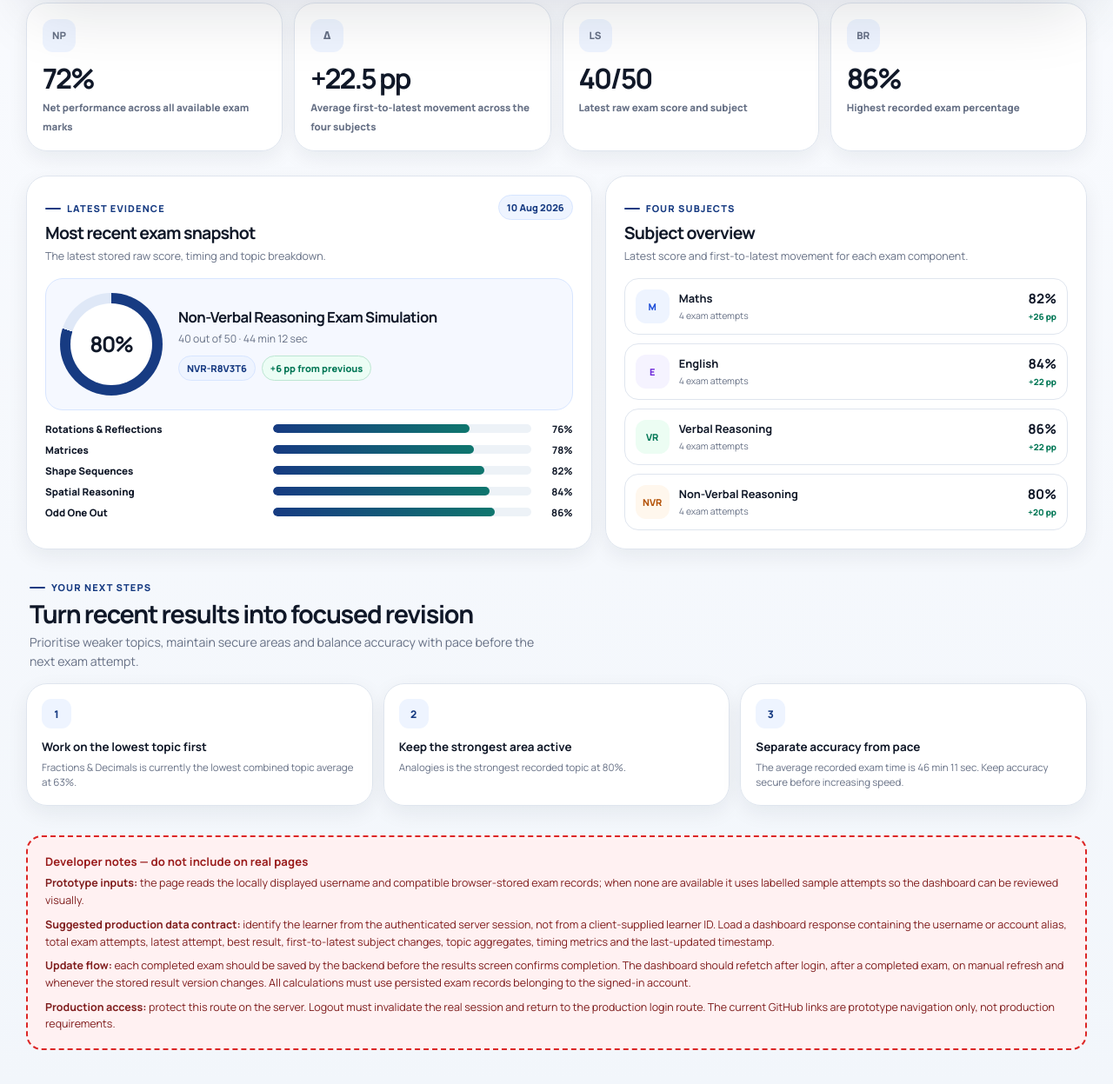
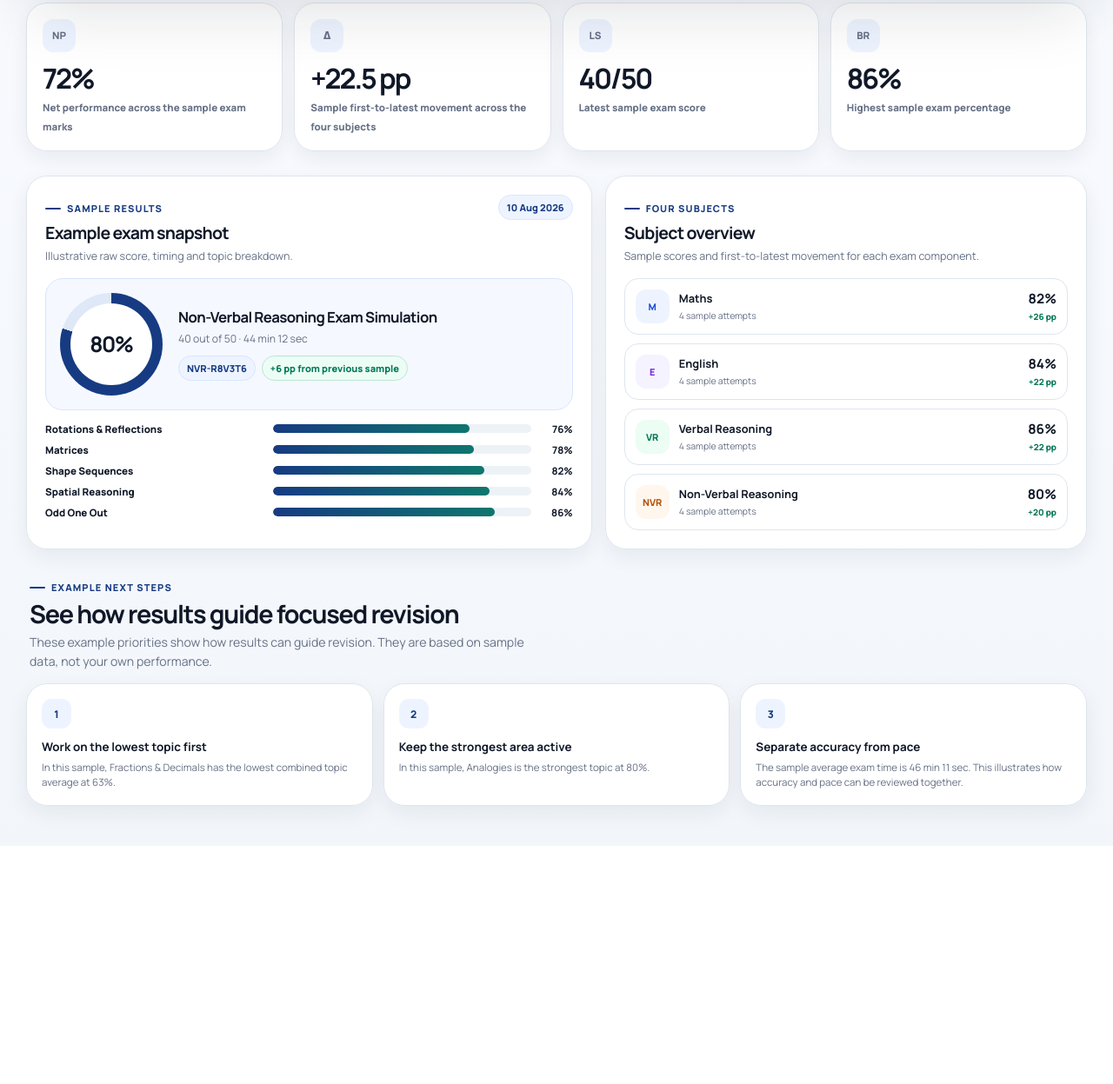
Before and after one commit to mathbase1/11-plus-dashboard, a plain HTML site: page index.html in a window 1280 px wide. Shown: the part 539-1786 px from the top of the page at 87% size. After the commit the page ends 1512 px from the top, so only its background shows below. Drawn offline with Linux system fonts and the light colour scheme.

Commit message:
Update index.html

```diff
--- a/index.html
+++ b/index.html
@@ -1,13 +1,11 @@
-
-
 <!doctype html>
 <html lang="en-GB">
 <head>
   <meta charset="utf-8">
   <meta name="viewport" content="width=device-width, initial-scale=1">
   <meta name="theme-color" content="#0b214a">
-  <meta name="description" content="A clean 11+ learner dashboard showing concise exam performance evidence and priorities.">
-  <title>11+ Dashboard | MathBase Prep</title>
+  <meta name="description" content="Explore the MathBase Prep 11+ dashboard with illustrative sample scores, progress and revision priorities. This is a sample product preview, not a real learner record.">
+  <title>11+ Dashboard Preview | MathBase Prep</title>
   <link rel="preconnect" href="https://fonts.googleapis.com">
   <link rel="preconnect" href="https://fonts.gstatic.com" crossorigin>
   <link href="https://fonts.googleapis.com/css2?family=Manrope:wght@400;500;600;700;800&display=swap" rel="stylesheet">
@@ -189,22 +187,6 @@ h1, h2, h3, p { margin-top: 0; }
 .primary-button svg { flex: 0 0 auto; width: 17px; height: 17px; }
 .primary-button:hover { transform: translateY(-2px); background: var(--navy-dark); box-shadow: 0 15px 32px rgba(23,59,130,.26); }
 
-.developer-notes {
-  margin-top: 34px;
-  padding: 18px 20px;
-  border: 2px dashed #dc2626;
-  border-radius: 18px;
-  background: #fff1f2;
-  color: #7f1d1d;
-  font-size: .78rem;
-  line-height: 1.58;
-}
-.developer-notes strong { display: block; margin-bottom: 5px; color: #991b1b; font-size: .82rem; letter-spacing: .01em; }
-.developer-notes p { margin: 0 0 8px; }
-.developer-notes p:last-child { margin-bottom: 0; }
-.developer-notes ul { margin: 8px 0 0; padding-left: 20px; }
-.developer-notes li { margin: 4px 0; }
-.developer-notes b { color: #7f1d1d; }
 
 @media (max-width: 900px) {
   .topbar { position: relative; top: auto; }
@@ -231,7 +213,6 @@ h1, h2, h3, p { margin-top: 0; }
   .topbar { min-height: 64px; border-radius: 18px; }
   .brand-copy span { display: none; }
   .section-heading { align-items: flex-start; flex-direction: column; gap: 9px; }
-  .developer-notes { padding: 16px; }
 }
 @media (prefers-reduced-motion: reduce) {
   html { scroll-behavior: auto; }
@@ -320,45 +301,41 @@ h1, h2, h3, p { margin-top: 0; }
 
 <main>
   <section class="dashboard-hero" aria-labelledby="pageTitle">
-    <div><div class="eyebrow">Student dashboard</div><h1 id="pageTitle"><span data-greeting>Hello</span>, <span data-username>Learner</span>.</h1><p class="lead">Review recent exam results, monitor progress across all four subjects and see the areas that need attention next.</p></div>
-    <aside class="profile-card" aria-label="Learner snapshot">
-      <div class="profile-head"><span class="profile-avatar" data-user-initials>L</span><div><strong data-username>Learner</strong><span>Signed-in learner account</span></div></div>
-      <div class="profile-mini-grid"><div class="profile-mini"><strong data-hero-attempts>0</strong><span>exam attempts recorded</span></div><div class="profile-mini"><strong data-hero-latest>—</strong><span>latest exam result</span></div><div class="profile-mini"><strong data-hero-improvement>—</strong><span>average improvement</span></div><div class="profile-mini"><strong data-hero-focus>—</strong><span>current priority topic</span></div></div>
+    <div><div class="eyebrow">Sample product preview</div><h1 id="pageTitle"><span data-greeting>Hello</span>, <span data-username>Learner</span>.</h1><p class="lead">Explore example exam results, progress across all four subjects and revision priorities. <strong>All scores, dates, timings and progress shown are sample data, not real learner results.</strong></p></div>
+    <aside class="profile-card" aria-label="Sample learner snapshot">
+      <div class="profile-head"><span class="profile-avatar" data-user-initials>L</span><div><strong data-username>Learner</strong><span>Preview profile · sample data</span></div></div>
+      <div class="profile-mini-grid"><div class="profile-mini"><strong data-hero-attempts>0</strong><span>sample exam attempts</span></div><div class="profile-mini"><strong data-hero-latest>—</strong><span>latest sample result</span></div><div class="profile-mini"><strong data-hero-improvement>—</strong><span>sample average improvement</span></div><div class="profile-mini"><strong data-hero-focus>—</strong><span>example priority topic</span></div></div>
     </aside>
   </section>
 
-  <section class="kpi-grid" aria-label="Exam summary">
-    <article class="card kpi-card"><span class="kpi-icon">NP</span><strong data-net-performance>—</strong><span>Net performance across all available exam marks</span></article>
-    <article class="card kpi-card"><span class="kpi-icon">Δ</span><strong data-net-improvement>—</strong><span>Average first-to-latest movement across the four subjects</span></article>
-    <article class="card kpi-card"><span class="kpi-icon">LS</span><strong data-latest-score>—</strong><span>Latest raw exam score and subject</span></article>
-    <article class="card kpi-card"><span class="kpi-icon">BR</span><strong data-best-result>—</strong><span>Highest recorded exam percentage</span></article>
+  <section class="kpi-grid" aria-label="Sample exam summary">
+    <article class="card kpi-card"><span class="kpi-icon">NP</span><strong data-net-performance>—</strong><span>Net performance across the sample exam marks</span></article>
+    <article class="card kpi-card"><span class="kpi-icon">Δ</span><strong data-net-improvement>—</strong><span>Sample first-to-latest movement across the four subjects</span></article>
+    <article class="card kpi-card"><span class="kpi-icon">LS</span><strong data-latest-score>—</strong><span>Latest sample exam score</span></article>
+    <article class="card kpi-card"><span class="kpi-icon">BR</span><strong data-best-result>—</strong><span>Highest sample exam percentage</span></article>
   </section>
 
-  <section class="section dashboard-grid" aria-label="Current exam evidence">
+  <section class="section dashboard-grid" aria-label="Sample exam evidence">
     <article class="card dashboard-panel">
-      <div class="panel-head"><div><div class="section-kicker">Latest evidence</div><h2>Most recent exam snapshot</h2><p>The latest stored raw score, timing and topic breakdown.</p></div><span class="pill blue" data-latest-date>—</span></div>
+      <div class="panel-head"><div><div class="section-kicker">Sample results</div><h2>Example exam snapshot</h2><p>Illustrative raw score, timing and topic breakdown.</p></div><span class="pill blue" data-latest-date>—</span></div>
       <div id="latestExamPanel"></div>
     </article>
     <article class="card dashboard-panel">
-      <div class="panel-head"><div><div class="section-kicker">Four subjects</div><h2>Subject overview</h2><p>Latest score and first-to-latest movement for each exam component.</p></div></div>
+      <div class="panel-head"><div><div class="section-kicker">Four subjects</div><h2>Subject overview</h2><p>Sample scores and first-to-latest movement for each exam component.</p></div></div>
       <div class="subject-list" id="dashboardSubjectList"></div>
     </article>
   </section>
 
   <section class="section" aria-labelledby="focusTitle">
-    <div class="section-heading"><div><div class="section-kicker">Your next steps</div><h2 id="focusTitle">Turn recent results into focused revision</h2><p>Prioritise weaker topics, maintain secure areas and balance accuracy with pace before the next exam attempt.</p></div></div>
+    <div class="section-heading"><div><div class="section-kicker">Example next steps</div><h2 id="focusTitle">See how results guide focused revision</h2><p>These example priorities show how results can guide revision. They are based on sample data, not your own performance.</p></div></div>
     <div class="focus-grid">
-      <article class="card focus-item"><span class="focus-number">1</span><strong>Work on the lowest topic first</strong><p data-focus-message>Loading the current priority from exam evidence…</p></article>
-      <article class="card focus-item"><span class="focus-number">2</span><strong>Keep the strongest area active</strong><p data-strong-message>Loading the strongest recorded topic…</p></article>
-      <article class="card focus-item"><span class="focus-number">3</span><strong>Separate accuracy from pace</strong><p data-pace-message>Loading the recent timing signal…</p></article>
+      <article class="card focus-item"><span class="focus-number">1</span><strong>Work on the lowest topic first</strong><p data-focus-message>Loading an example priority from the sample results…</p></article>
+      <article class="card focus-item"><span class="focus-number">2</span><strong>Keep the strongest area active</strong><p data-strong-message>Loading the strongest topic in the sample…</p></article>
+      <article class="card focus-item"><span class="focus-number">3</span><strong>Separate accuracy from pace</strong><p data-pace-message>Loading the sample timing summary…</p></article>
     </div>
   </section>
 </main>
-<aside class="developer-notes"><strong>Developer notes — do not include on real pages</strong>
-<p><b>Prototype inputs:</b> the page reads the locally displayed username and compatible browser-stored exam records; when none are available it uses labelled sample attempts so the dashboard can be reviewed visually.</p>
-<p><b>Suggested production data contract:</b> identify the learner from the authenticated server session, not from a client-supplied learner ID. Load a dashboard response containing the username or account alias, total exam attempts, latest attempt, best result, first-to-latest subject changes, topic aggregates, timing metrics and the last-updated timestamp.</p>
-<p><b>Update flow:</b> each completed exam should be saved by the backend before the results screen confirms completion. The dashboard should refetch after login, after a completed exam, on manual refresh and whenever the stored result version changes. All calculations must use persisted exam records belonging to the signed-in account.</p>
-<p><b>Production access:</b> protect this route on the server. Logout must invalidate the real session and return to the production login route. The current GitHub links are prototype navigation only, not production requirements.</p></aside>
+
 </div>
   <script>
 const MATHBASE_ROUTES = Object.freeze({"dashboard": "https://mathbase1.github.io/11-plus-dashboard/", "practice": "https://mathbase1.github.io/11-plus-practice-menu/", "exams": "https://mathbase1.github.io/11-plus-exams-menu/", "performance": "https://mathbase1.github.io/data/", "login": "https://mathbase1.github.io/11plus-pem/", "mathsPractice": "https://mathbase1.github.io/11plus-practice-quest/", "englishPractice": "https://mathbase1.github.io/eleven-plus-English-practice/", "verbalPractice": "https://mathbase1.github.io/eleven-plus-verbal-reasoning-practice/", "nonverbalPractice": "https://mathbase1.github.io/nvr-prac/", "mathsExam": "https://mathbase1.github.io/11plus-exam/", "englishExam": "https://mathbase1.github.io/eleven-plus-English-exam/", "verbalExam": "https://mathbase1.github.io/eleven-plus-verbal-reasoning-exam/", "nonverbalExam": "https://mathbase1.github.io/nvr-exam/"});
@@ -532,28 +509,12 @@ function collectPossibleAttemptArrays(parsed) {
 }
 
 function loadExamAttempts() {
-  const live = [];
-  try {
-    if (Array.isArray(window.MATHBASE_EXAM_ATTEMPTS)) {
-      window.MATHBASE_EXAM_ATTEMPTS.forEach((raw, index) => { const item = normaliseAttempt(raw, index, "injected"); if (item) live.push(item); });
-    }
-    for (let keyIndex = 0; keyIndex < localStorage.length; keyIndex += 1) {
-      const key = localStorage.key(keyIndex);
-      if (!key) continue;
-      let parsed;
-      try { parsed = JSON.parse(localStorage.getItem(key)); } catch (error) { continue; }
-      collectPossibleAttemptArrays(parsed).forEach((array) => {
-        array.forEach((raw, index) => { const item = normaliseAttempt(raw, index, key); if (item) live.push(item); });
-      });
-    }
-  } catch (error) { /* Sample records remain available. */ }
-  const unique = new Map();
-  live.forEach((attempt) => {
-    const signature = attempt.id || [attempt.date, attempt.subject, attempt.score, attempt.total, attempt.paper].join("|");
-    if (!unique.has(signature)) unique.set(signature, attempt);
-  });
-  const attempts = unique.size ? Array.from(unique.values()) : DEMO_ATTEMPTS.map((item) => ({ ...item }));
-  return attempts.sort((a, b) => new Date(a.date) - new Date(b.date));
+  return DEMO_ATTEMPTS.map((item) => ({
+    ...item,
+    topics: { ...item.topics },
+    areasToImprove: [...item.areasToImprove],
+    strengths: [...item.strengths]
+  })).sort((a, b) => new Date(a.date) - new Date(b.date));
 }
 
 function percentageOf(attempt) { return attempt && attempt.total ? (Number(attempt.score) / Number(attempt.total)) * 100 : 0; }
@@ -644,7 +605,7 @@ function renderDashboard() {
 
   const latestPanel = document.getElementById("latestExamPanel");
   if (!latest) {
-    latestPanel.innerHTML = '<p>No completed exam attempts are available yet.</p>';
+    latestPanel.innerHTML = '<p>No sample exam attempts are available.</p>';
   } else {
     const config = SUBJECTS[latest.subject];
     const pct = round(percentageOf(latest));
@@ -655,9 +616,9 @@ function renderDashboard() {
     latestPanel.innerHTML = `
       <div class="latest-summary">
         <div class="score-ring" style="--value:${pct}"><strong>${pct}%</strong></div>
-        <div class="latest-copy"><h3>${escapeHtml(config.name)} Exam Simulation</h3><p>${round(latest.score)} out of ${round(latest.total)} · ${formatDuration(latest.durationMinutes)}</p><div class="latest-meta"><span class="pill blue">${escapeHtml(latest.paperId)}</span><span class="pill ${change >= 0 ? "good" : "warn"}">${previous ? signed(change) + " from previous" : "First recorded attempt"}</span></div></div>
+        <div class="latest-copy"><h3>${escapeHtml(config.name)} Exam Simulation</h3><p>${round(latest.score)} out of ${round(latest.total)} · ${formatDuration(latest.durationMinutes)}</p><div class="latest-meta"><span class="pill blue">${escapeHtml(latest.paperId)}</span><span class="pill ${change >= 0 ? "good" : "warn"}">${previous ? signed(change) + " from previous sample" : "First sample attempt"}</span></div></div>
       </div>
-      <div class="topic-list">${topicRows || '<p>No topic breakdown was stored for this attempt.</p>'}</div>`;
+      <div class="topic-list">${topicRows || '<p>No topic breakdown is included for this sample attempt.</p>'}</div>`;
   }
 
   const subjectList = document.getElementById("dashboardSubjectList");
@@ -666,14 +627,14 @@ function renderDashboard() {
     const status = statusForPercentage(metrics.latestPercentage);
     return `<div class="subject-row" style="--accent:${config.accent};--soft:${config.soft}">
       <span class="subject-badge">${config.short}</span>
-      <span class="subject-copy"><strong>${config.name}</strong><span>${metrics.list.length} exam attempt${metrics.list.length === 1 ? "" : "s"}</span></span>
+      <span class="subject-copy"><strong>${config.name}</strong><span>${metrics.list.length} sample attempt${metrics.list.length === 1 ? "" : "s"}</span></span>
       <span class="subject-score"><strong>${metrics.list.length ? round(metrics.latestPercentage) + "%" : "—"}</strong><span style="color:${metrics.improvement >= 0 ? "#047857" : "#b42318"}">${metrics.list.length > 1 ? signed(metrics.improvement) : status.label}</span></span>
     </div>`;
   }).join("");
 
-  document.querySelector("[data-focus-message]").textContent = overall.weakestTopic ? `${overall.weakestTopic.topic} is currently the lowest combined topic average at ${round(overall.weakestTopic.value)}%.` : "Complete an exam to establish a topic priority.";
-  document.querySelector("[data-strong-message]").textContent = overall.strongestTopic ? `${overall.strongestTopic.topic} is the strongest recorded topic at ${round(overall.strongestTopic.value)}%.` : "A strongest topic will appear after exam data is available.";
-  document.querySelector("[data-pace-message]").textContent = Number.isFinite(overall.averageTime) ? `The average recorded exam time is ${formatDuration(overall.averageTime)}. Keep accuracy secure before increasing speed.` : "Timing data will appear when exam records include duration.";
+  document.querySelector("[data-focus-message]").textContent = overall.weakestTopic ? `In this sample, ${overall.weakestTopic.topic} has the lowest combined topic average at ${round(overall.weakestTopic.value)}%.` : "An example topic priority will appear with sample results.";
+  document.querySelector("[data-strong-message]").textContent = overall.strongestTopic ? `In this sample, ${overall.strongestTopic.topic} is the strongest topic at ${round(overall.strongestTopic.value)}%.` : "An example strongest topic will appear with sample results.";
+  document.querySelector("[data-pace-message]").textContent = Number.isFinite(overall.averageTime) ? `The sample average exam time is ${formatDuration(overall.averageTime)}. This illustrates how accuracy and pace can be reviewed together.` : "Example timings will appear with sample results.";
 }
 document.addEventListener("DOMContentLoaded", renderDashboard);
 </script>
```
